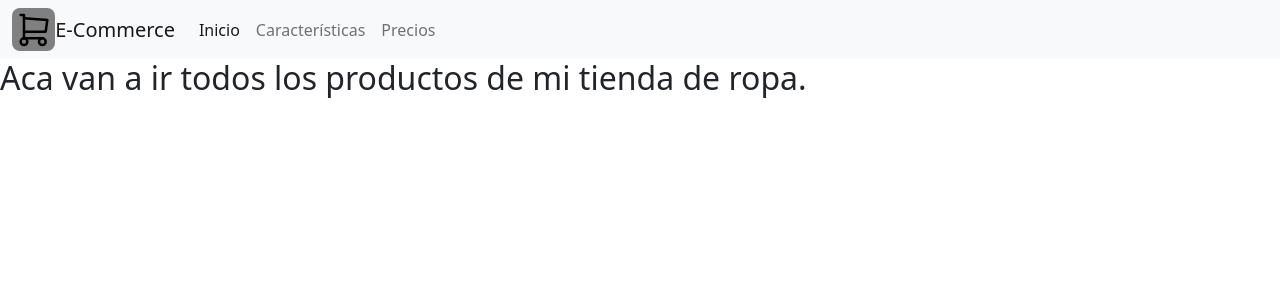
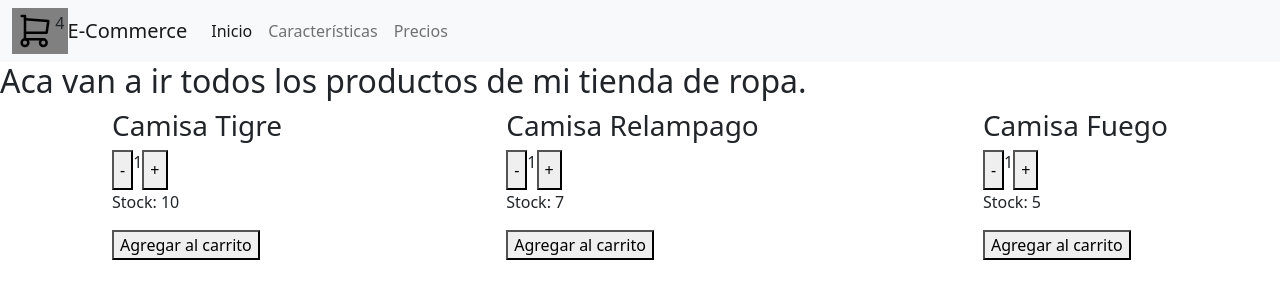
Before and after one commit to Ubelhart/appubelhart, a React (Create React App) app: page / in a window 1280 px wide. Shown: the top 300 px of the page. Built offline with nearby package versions, Linux system fonts and the light colour scheme.

Commit message:
v0.4: Agregando contador

```diff
--- a/src/components/CartWidget/CartWidget.jsx
+++ b/src/components/CartWidget/CartWidget.jsx
@@ -6,15 +6,15 @@ const CartWidget = () => {
     <div className="cart">
       <svg
         xmlns="http://www.w3.org/2000/svg"
-        class="icon icon-tabler icon-tabler-shopping-cart"
+        className="icon icon-tabler icon-tabler-shopping-cart"
         width="40"
         height="40"
         viewBox="0 0 24 24"
-        stroke-width="1.5"
+        strokeWidth="1.5"
         stroke="#000000"
         fill="none"
-        stroke-linecap="round"
-        stroke-linejoin="round"
+        strokeLinecap="round"
+        strokeLinejoin="round"
       >
         <path stroke="none" d="M0 0h24v24H0z" fill="none" />
         <circle cx="6" cy="19" r="2" />
@@ -22,6 +22,7 @@ const CartWidget = () => {
         <path d="M17 17h-11v-14h-2" />
         <path d="M6 5l14 1l-1 7h-13" />
       </svg>
+      <p>4</p>
     </div>
   );
 };
--- a/src/components/CartWidget/style.scss
+++ b/src/components/CartWidget/style.scss
@@ -1,5 +1,5 @@
 .cart {
+  display: flex;
   background-color: gray;
-  padding: 0.1em;
-  border-radius: 0.5em;
+  padding: 0.2em;
 }
--- /dev/null
+++ b/src/components/ItemCount/ItemCount.jsx
@@ -0,0 +1,33 @@
+import "./style.scss";
+import React, { useState } from "react";
+
+const ItemCount = ({ product, stock, onAdd }) => {
+  const [number, setNumber] = useState(1);
+
+  const increment = () => {
+    if (number < stock) {
+      setNumber(number + 1);
+    }
+  };
+
+  const decrement = () => {
+    if (number > 1) {
+      setNumber(number - 1);
+    }
+  };
+
+  return (
+    <div>
+      <h3>{product}</h3>
+      <div className="button">
+        <button onClick={decrement}>-</button>
+        <p>{number}</p>
+        <button onClick={increment}>+</button>
+      </div>
+      <p>Stock: {stock}</p>
+      <button onClick={onAdd}>Agregar al carrito</button>
+    </div>
+  );
+};
+
+export default ItemCount;
--- /dev/null
+++ b/src/components/ItemCount/style.scss
@@ -0,0 +1,3 @@
+.button {
+  display: flex;
+}
--- a/src/components/ItemListContainer/ItemListContainer.jsx
+++ b/src/components/ItemListContainer/ItemListContainer.jsx
@@ -1,10 +1,18 @@
+import "./style.scss";
 import React from "react";
+import ItemCount from "../ItemCount/ItemCount";
 
 const ItemListContainer = (props) => {
+  const onAdd = () => alert("Agregado al Carrito");
   return (
-    <div>
+    <>
       <h2>Aca van a ir todos los productos de mi {props.greeting}.</h2>
-    </div>
+      <div className="products">
+        <ItemCount product="Camisa Tigre" stock="10" onAdd={onAdd} />
+        <ItemCount product="Camisa Relampago" stock="7" onAdd={onAdd} />
+        <ItemCount product="Camisa Fuego" stock="5" onAdd={onAdd} />
+      </div>
+    </>
   );
 };
 
--- /dev/null
+++ b/src/components/ItemListContainer/style.scss
@@ -0,0 +1,4 @@
+.products {
+  display: flex;
+  justify-content: space-around;
+}
--- a/src/components/NavBar/NavBar.jsx
+++ b/src/components/NavBar/NavBar.jsx
@@ -3,14 +3,14 @@ import CartWidget from "../CartWidget/CartWidget";
 
 const NavBar = () => {
   return (
-    <nav class="navbar navbar-expand-lg navbar-light bg-light">
-      <div class="container-fluid">
+    <nav className="navbar navbar-expand-lg navbar-light bg-light">
+      <div className="container-fluid">
         <CartWidget />
-        <a class="navbar-brand" href="/#">
+        <a className="navbar-brand" href="/#">
           E-Commerce
         </a>
         <button
-          class="navbar-toggler"
+          className="navbar-toggler"
           type="button"
           data-bs-toggle="collapse"
           data-bs-target="#navbarNav"
@@ -18,23 +18,23 @@ const NavBar = () => {
           aria-expanded="false"
           aria-label="Toggle navigation"
         >
-          <span class="navbar-toggler-icon"></span>
+          <span className="navbar-toggler-icon"></span>
         </button>
 
-        <div class="collapse navbar-collapse" id="navbarNav">
-          <ul class="navbar-nav">
-            <li class="nav-item">
-              <a class="nav-link active" aria-current="page" href="/#">
+        <div className="collapse navbar-collapse" id="navbarNav">
+          <ul className="navbar-nav">
+            <li className="nav-item">
+              <a className="nav-link active" aria-current="page" href="/#">
                 Inicio
               </a>
             </li>
-            <li class="nav-item">
-              <a class="nav-link" href="/#">
+            <li className="nav-item">
+              <a className="nav-link" href="/#">
                 Características
               </a>
             </li>
-            <li class="nav-item">
-              <a class="nav-link" href="/#">
+            <li className="nav-item">
+              <a className="nav-link" href="/#">
                 Precios
               </a>
             </li>
```
